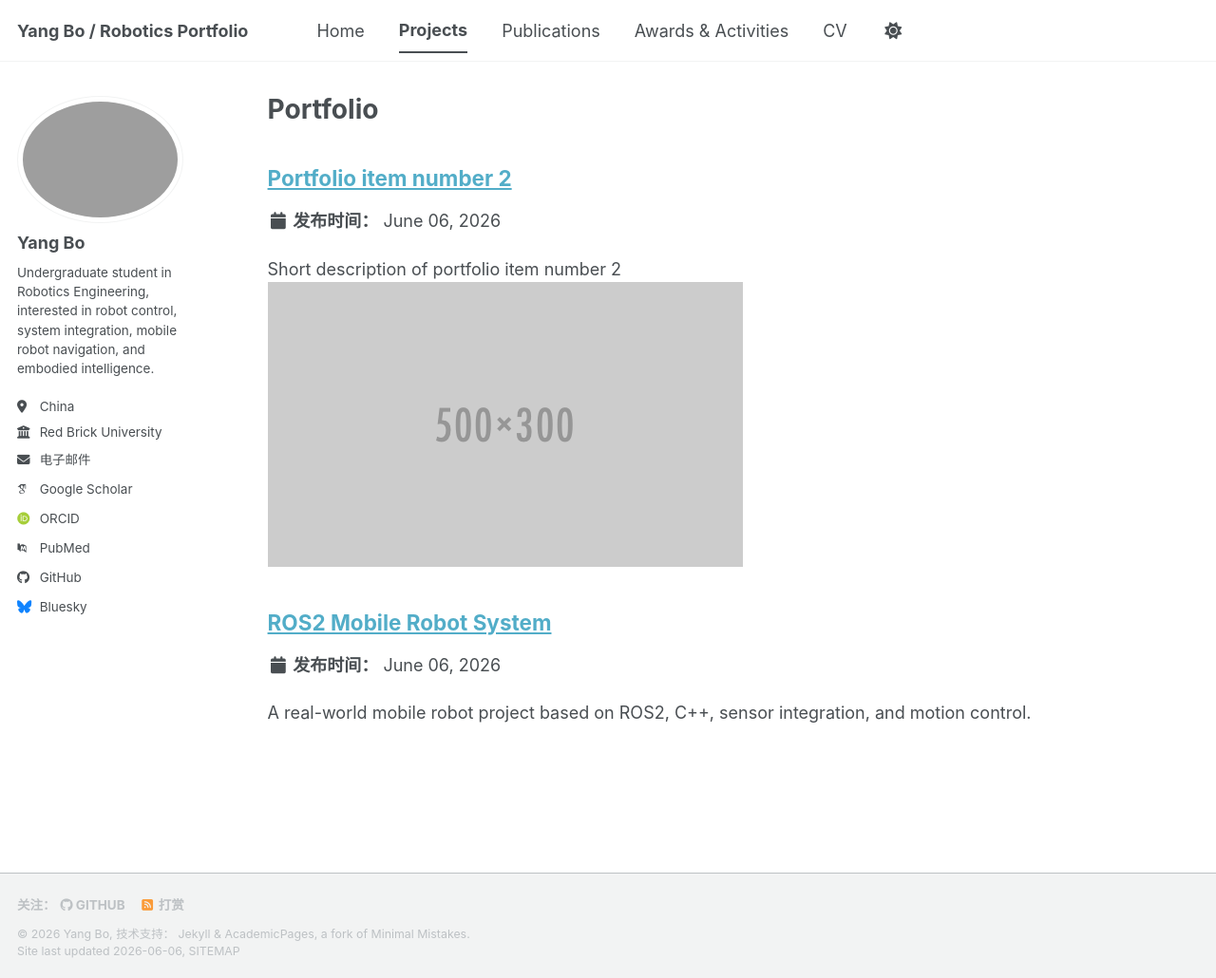
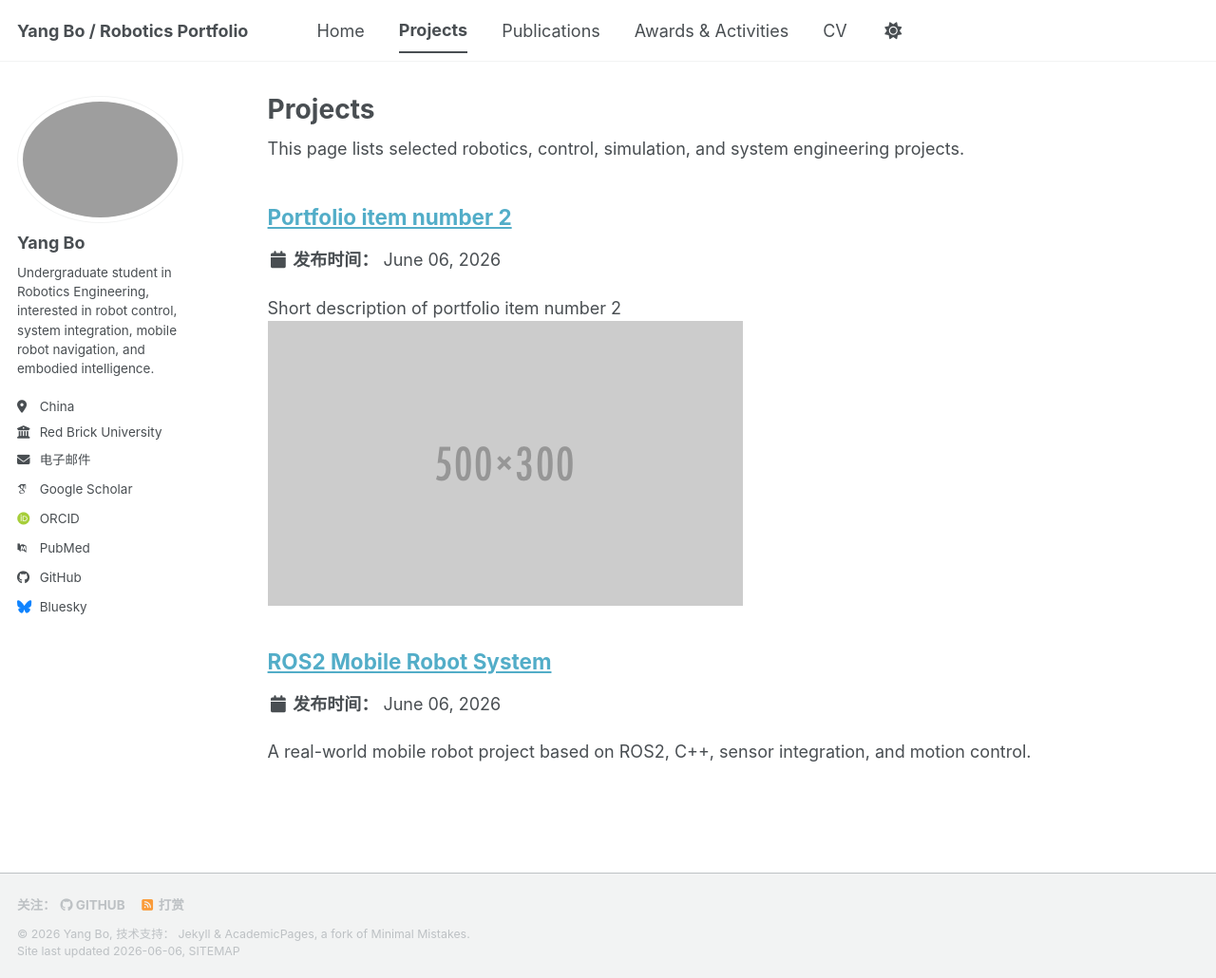
Before and after one commit to scientisbo/scientisbo.github.io, a Jekyll site: the page built from _pages/portfolio.html, in a window 1280 px wide and 1030 px high. Shown: the whole window at 95% size. Built offline with Jekyll 4.4.1, drawn with Linux system fonts in a browser that asks for light colours; some web fonts are replaced; a script bundle is joined from its source files by our own code; library files that are not in the unit come from our copies.

Commit message:
Change portfolio title to 'Projects' and add description
Updated page title and added description for projects.

```diff
--- a/_pages/portfolio.html
+++ b/_pages/portfolio.html
@@ -1,12 +1,13 @@
 ---
 layout: archive
-title: "Portfolio"
+title: "Projects"
 permalink: /portfolio/
 author_profile: true
 ---
 
 {% include base_path %}
 
+This page lists selected robotics, control, simulation, and system engineering projects.
 
 {% for post in site.portfolio %}
   {% include archive-single.html %}
```
